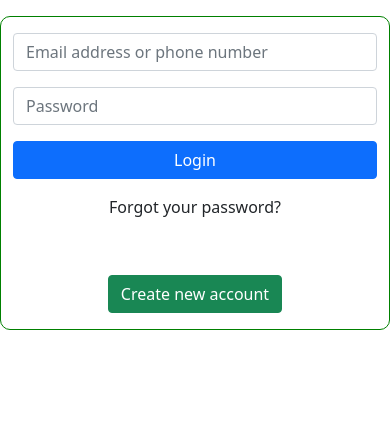
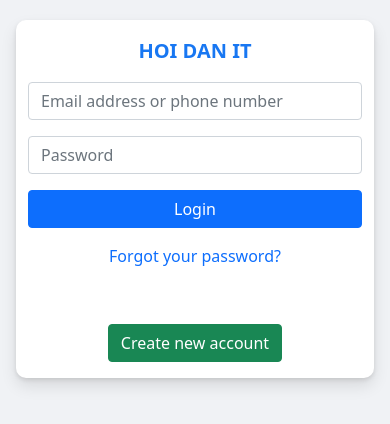
Before and after one commit to thiagohwangg/jwt-front-end, a React (Create React App) app: page /login in a window 390 px wide. Shown: the top 424 px of the page. Built offline with nearby package versions, Linux system fonts and the light colour scheme.

Commit message:
lesson 9.3.3 Form Login Responsive

```diff
--- a/src/components/Login/Login.js
+++ b/src/components/Login/Login.js
@@ -2,17 +2,19 @@ import "./Login.scss";
 
 const Login = (props) => {
   return (
-    <div className="login-container mt-3">
+    <div className="login-container">
       <div className="container">
-        <div className="row">
-          <div className="content-left col-7 d-none d-md-block">
+        <div className="row px-3 px-sm-0">
+          <div className="content-left col-12 d-none col-sm-7 d-sm-block">
             <div className="brand">Hoi dan it</div>
             <div className="detail">
               Thien Hoang helps you connect and share with the people in your
               life.
             </div>
           </div>
-          <div className="content-right col-12 col-sm-5 green d-flex flex-column gap-3 py-3">
+          <div className="content-right col-12 col-sm-5 d-flex flex-column gap-3 py-3">
+          <div className="brand d-sm-none">Hoi dan it</div>
+
             <input
               className="form-control"
               placeholder="Email address or phone number"
@@ -24,12 +26,14 @@ const Login = (props) => {
               type="password"
             />
             <button className="btn btn-primary">Login</button>
-            <span className="text-center">Forgot your password?</span>
+            <span className="text-center">
+              <a href="#" className="forgot-password">
+                Forgot your password?
+              </a>
+            </span>
             <br />
             <div className="text-center">
-              <button className="btn btn-success">
-                Create new account
-              </button>
+              <button className="btn btn-success">Create new account</button>
             </div>
           </div>
         </div>
--- a/src/components/Login/Login.scss
+++ b/src/components/Login/Login.scss
@@ -1,18 +1,55 @@
 .red {
-    border: 1px solid red;
+  border: 1px solid red;
 }
 
 .green {
-    border: 1px solid green;
+  border: 1px solid green;
 }
 
 .yellow {
-    border: 1px solid yellow;
+  border: 1px solid yellow;
 }
 
 .login-container {
-    .content-right {
-        border: 1px solid green;
-        border-radius: 10px;
+  background-color: #f0f2f5;
+  min-height: 100vh;
+  padding-top: 20px;
+
+  .content-left {
+    margin-top: 50px;
+
+    .brand {
+      text-transform: uppercase;
+      font-size: 30px;
+      color: #1877f2;
     }
+
+    .detail {
+      font-size: 20px;
+    }
+  }
+  .content-right {
+    border-radius: 10px;
+    background-color: #fff;
+
+    box-shadow: 0 2px 4px rgb(0 0 0 / 10%), 0 8px 16px rgb(0 0 0 / 10%);
+    box-sizing: border-box;
+
+    .brand {
+      text-transform: uppercase;
+      font-size: 20px;
+      font-weight: 600;
+      text-align: center;
+      color: #1877f2;
+    }
+
+    .forgot-password {
+        text-decoration: none;
+
+        &:hover {
+          text-decoration: underline;
+
+        }
+    }
+  }
 }
```
